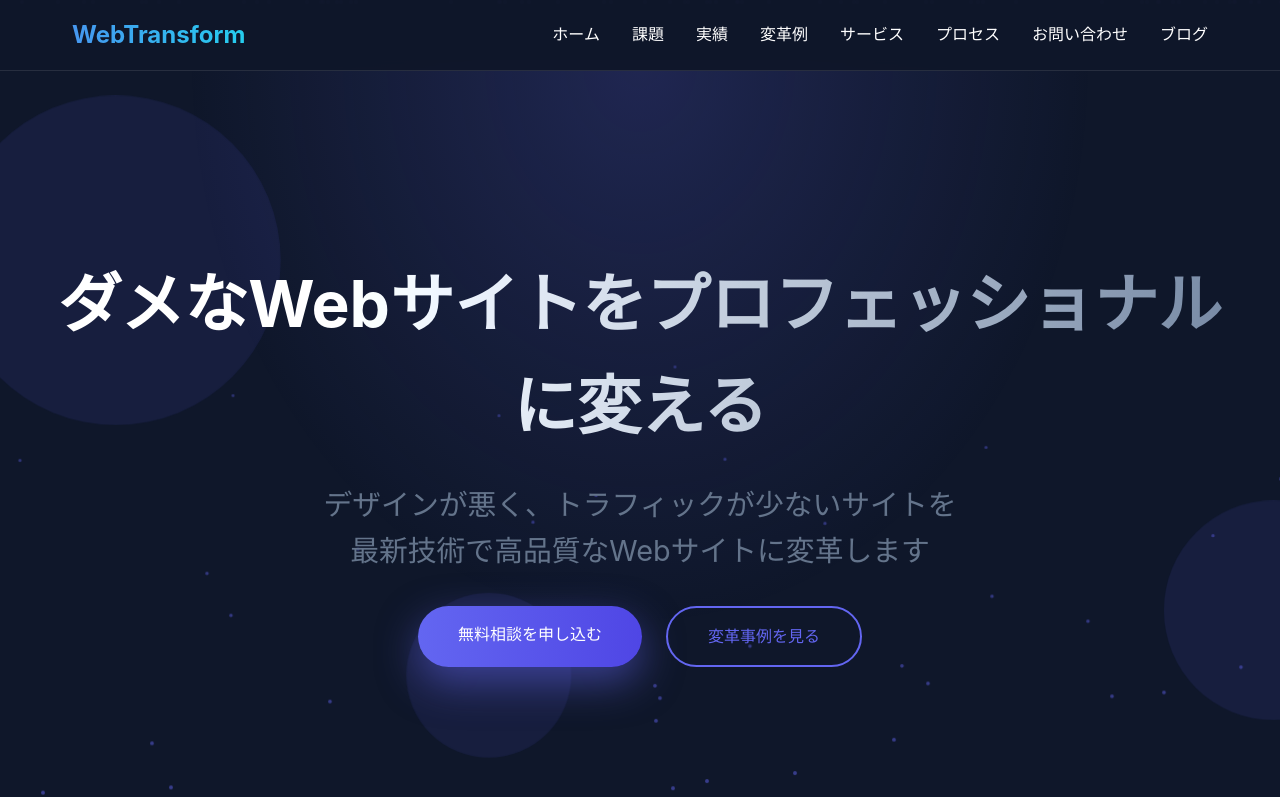
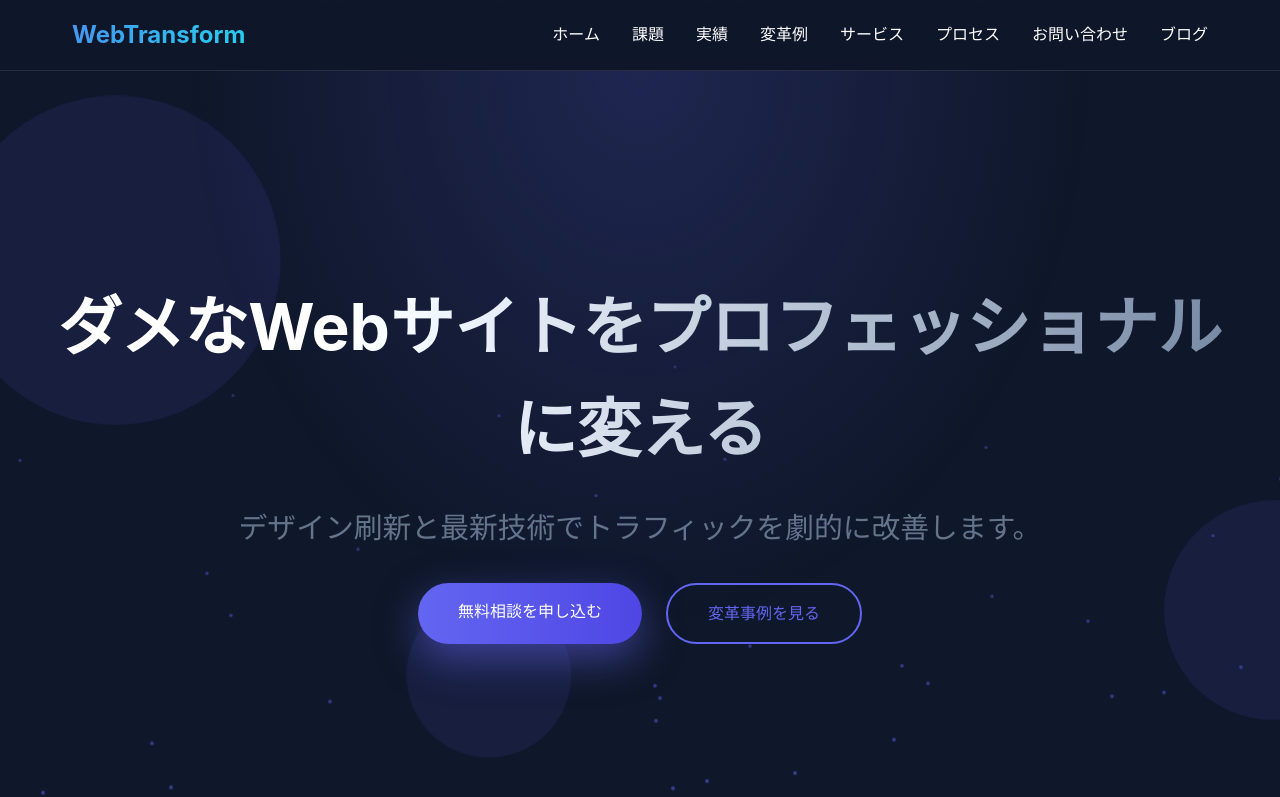
Before and after one commit to alzin/ui-ux-nipporia-lp, a Next.js app: page / in a window 1280 px wide. Shown: the top 797 px of the page. Built offline with nearby package versions, Linux system fonts and the light colour scheme.

Commit message:
edit(hero): edit text in hero section

```diff
--- a/src/components/pages/home/sections/Hero.tsx
+++ b/src/components/pages/home/sections/Hero.tsx
@@ -36,9 +36,7 @@ export default function Hero() {
           {displayedText}
         </h1>
         <p className="text-[clamp(1.2rem,2.5vw,1.8rem)] text-gray mb-8 animate-fadeInUp animation-delay-200">
-          デザインが悪く、トラフィックが少ないサイトを
-          <br />
-          最新技術で高品質なWebサイトに変革します
+          デザイン刷新と最新技術でトラフィックを劇的に改善します。
         </p>
         <div className="flex gap-6 justify-center flex-wrap animate-fadeInUp animation-delay-400">
           <a
```
